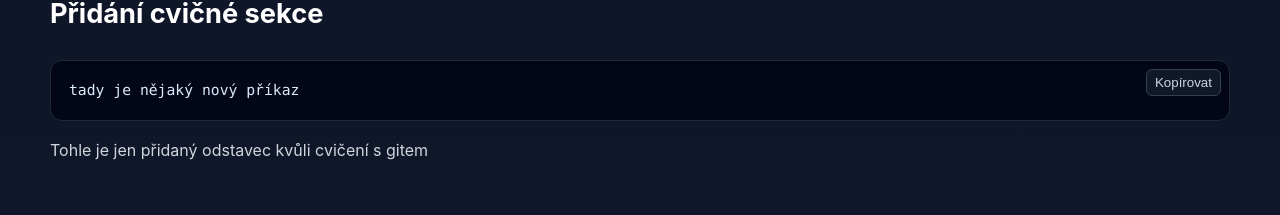
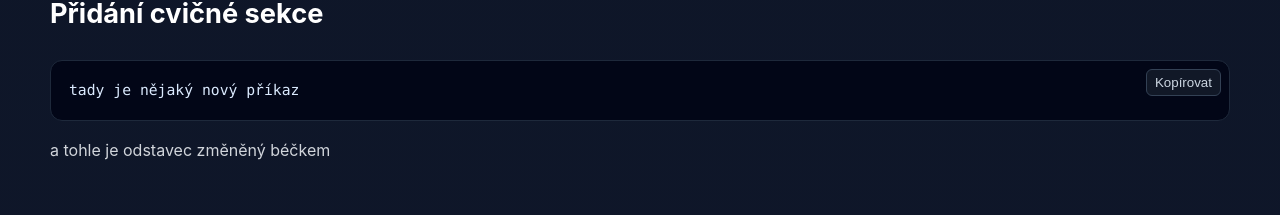
Before and after one commit to HonzaVanek/docker-vps-tahak, a plain HTML site: page site/git-deploy.html in a window 1280 px wide. Shown: the part 5720-5935 px from the top of the page. Drawn offline with Linux system fonts and the light colour scheme.

Commit message:
Uprava od vyvojare B

```diff
--- a/site/git-deploy.html
+++ b/site/git-deploy.html
@@ -242,7 +242,7 @@
   <h2>Přidání cvičné sekce</h2>
   <pre><code>tady je nějaký nový příkaz</code></pre>
   <p>
-    Tohle je jen přidaný odstavec kvůli cvičení s gitem
+    a tohle je odstavec změněný béčkem
   </p>
 
 </section>
```
